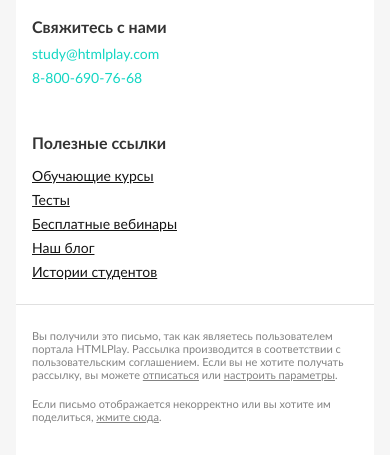
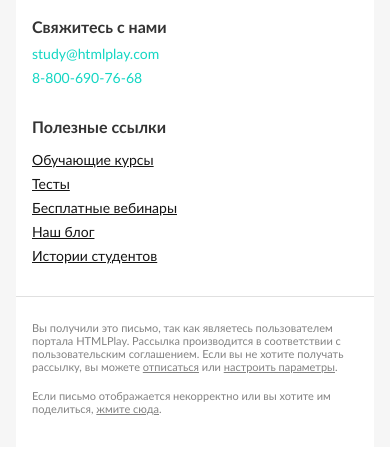
Before and after one commit to htmlacademy-email/12802-play-html-1, a website: page 3-promo/index.html in a window 390 px wide. Shown: the part 4067-4522 px from the top of the page. Drawn offline with Linux system fonts and the light colour scheme.

Commit message:
Правит перестроение блоков в футере на остальных страницах

```diff
--- a/3-promo/index.html
+++ b/3-promo/index.html
@@ -98,16 +98,15 @@
             padding-bottom: 32px !important;
           }
 
+          .footer__gutter {
+            padding-top: 24px !important;
+          }
+
           .footer-column {
             float: none;
             width: 100% !important;
             max-width: 100% !important;
           }
-
-            .footer-column__gutter {
-              padding-top: 24px !important;
-              padding-bottom: 24px !important;
-            }
         }
       </style>
       <!--[if mso]>
@@ -803,18 +802,18 @@
                       <tr>
                         <td style="overflow: hidden; border-radius: 15px 15px 0 0; background-color: #ffffff;" bgcolor="#ffffff">
                           <!-- футер с ссылками-->
-                          <table width="100%" border="0" cellpadding="0" cellspacing="0" role="presentation">
+                          <table class="footer" width="100%" border="0" cellpadding="0" cellspacing="0" role="presentation">
                             <tr>
-                              <td>
+                              <td class="footer__gutter" style="font-size: 0; text-align: center; padding-top: 32px;">
                                 <!--[if mso]>
                                 <table width="100%" border="0" cellpadding="0" cellspacing="0" style="mso-table-lspace: 0pt; mso-table-rspace: 0pt; border-spacing: 0px; border-collapse: collapse; width: 100%;" role="presentation">
                                     <tr>
                                       <td width="284" style="width: 284px">
                                 <![endif]-->
                                 <!-- Контакты -->
-                                <table class="footer-column" align="left" width="284" border="0" cellpadding="0" cellspacing="0" style="mso-table-lspace: 0pt; mso-table-rspace: 0pt; border-spacing: 0px; border-collapse: collapse; width: 50%" role="presentation">
+                                <table class="footer-column" width="284" border="0" cellpadding="0" cellspacing="0" style="mso-table-lspace: 0pt; mso-table-rspace: 0pt; border-spacing: 0px; border-collapse: collapse; display: inline-table; width: 100%; max-width: 284px; text-align: left;" role="presentation">
                                   <tr>
-                                    <td class="footer-column__gutter" style="padding-left: 16px; padding-right: 16px; padding-top: 32px; padding-bottom: 32px;">
+                                    <td class="footer-column__gutter" style="padding-left: 16px; padding-right: 16px; padding-bottom: 32px;">
                                       <table width="100%" border="0" cellpadding="0" cellspacing="0" style="mso-table-lspace: 0pt; mso-table-rspace: 0pt; border-spacing: 0px; border-collapse: collapse; width: 100%;" role="presentation">
                                         <tr>
                                           <td style="padding-bottom: 16px">
@@ -887,9 +886,9 @@
                                     <td width="284" style="width: 284px">
                                 <![endif]-->
                                 <!-- Полезные ссылки -->
-                                <table class="footer-column" align="right" width="284" border="0" cellpadding="0" cellspacing="0" style="mso-table-lspace: 0pt; mso-table-rspace: 0pt; border-spacing: 0px; border-collapse: collapse; width: 50%" role="presentation">
+                                <table class="footer-column" width="284" border="0" cellpadding="0" cellspacing="0" style="mso-table-lspace: 0pt; mso-table-rspace: 0pt; border-spacing: 0px; border-collapse: collapse; display: inline-table; width: 100%; max-width: 284px; text-align: left;" role="presentation">
                                   <tr>
-                                    <td class="footer-column__gutter" style="padding-left: 16px; padding-right: 16px; padding-top: 32px; padding-bottom: 32px;">
+                                    <td class="footer-column__gutter" style="padding-left: 16px; padding-right: 16px; padding-bottom: 32px;">
                                       <table width="100%" border="0" cellpadding="0" cellspacing="0" style="mso-table-lspace: 0pt; mso-table-rspace: 0pt; border-spacing: 0px; border-collapse: collapse; width: 100%;" role="presentation">
                                         <tr>
                                           <td style="padding-bottom: 16px">
```
Also changed, not shown: 2-welcome/index.html (+3 -3 lines).
